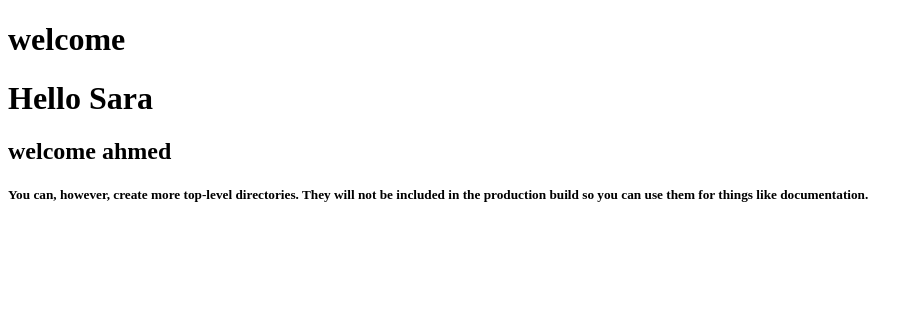
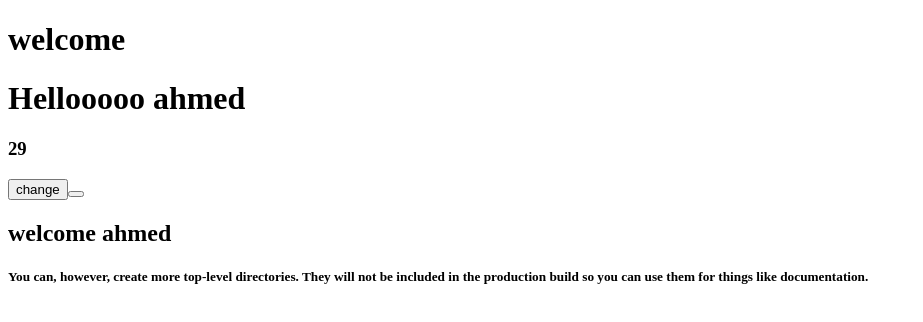
Before and after one commit to ahmedtfox/my-app, a React (Create React App) app: page / in a window 1280 px wide. Shown: the top 322 px of the page, without its empty margins (0-923 px from the left). Built offline with nearby package versions, Linux system fonts and the light colour scheme.

Commit message:
setState

```diff
--- a/src/App.js
+++ b/src/App.js
@@ -1,10 +1,13 @@
 import Greeting from "./components/Greeting";
 import Welcome from "./components/Welcome";
+import Button from "./components/Button";
+
 function App() {
   return (
     <div className="App">
       <h1>welcome </h1>
       <Greeting name="Sara" />
+
       <Welcome name="ahmed" />
     </div>
   );
--- /dev/null
+++ b/src/components/Button.js
@@ -0,0 +1,9 @@
+import React from "react";
+
+class Button extends React.Component {
+  render() {
+    return <button>{this.props.name}</button>;
+  }
+}
+
+export default Button;
--- a/src/components/Greeting.js
+++ b/src/components/Greeting.js
@@ -1,8 +1,34 @@
 import React from "react";
+import Button from "./Button";
+class Greeting extends React.Component {
+  state = {
+    name: "ahmed",
+    age: 28,
+  };
+  render() {
+    return (
+      <>
+        <h1> Hellooooo {this.state.name}</h1>
+        <h3> {this.state.age}</h3>
+        <button
+          onClick={() => {
+            console.log(this.state.name);
+            this.setState({
+              name: "kkkk",
+            });
+          }}
+        >
+          change
+        </button>
+        <Button />
+      </>
+    );
+  }
 
-class Greeting extends React.Component {
-  render() {
-    return <h1> Hello {this.props.name}</h1>;
+  componentDidMount() {
+    this.setState({
+      age: 29,
+    });
   }
 }
 
```
